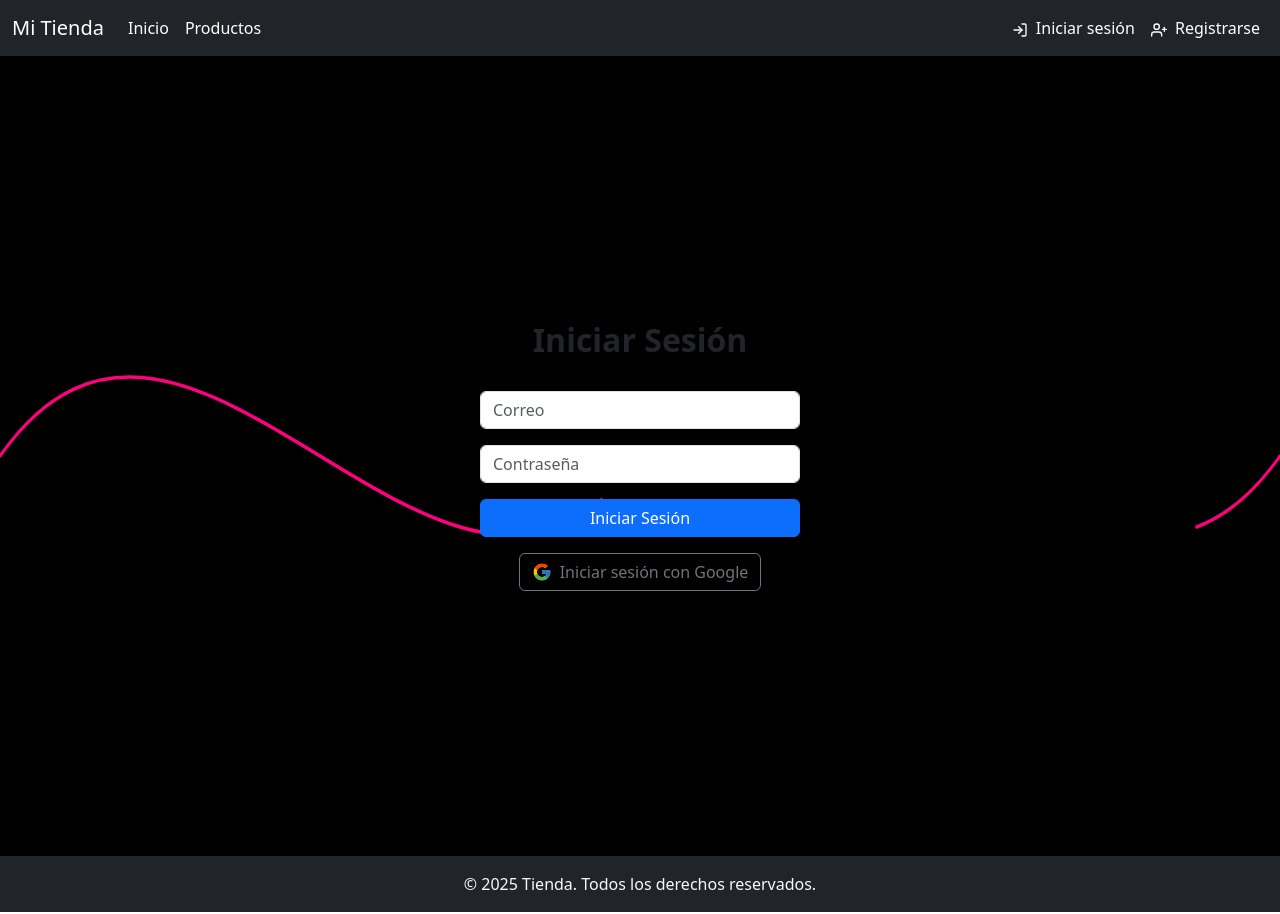
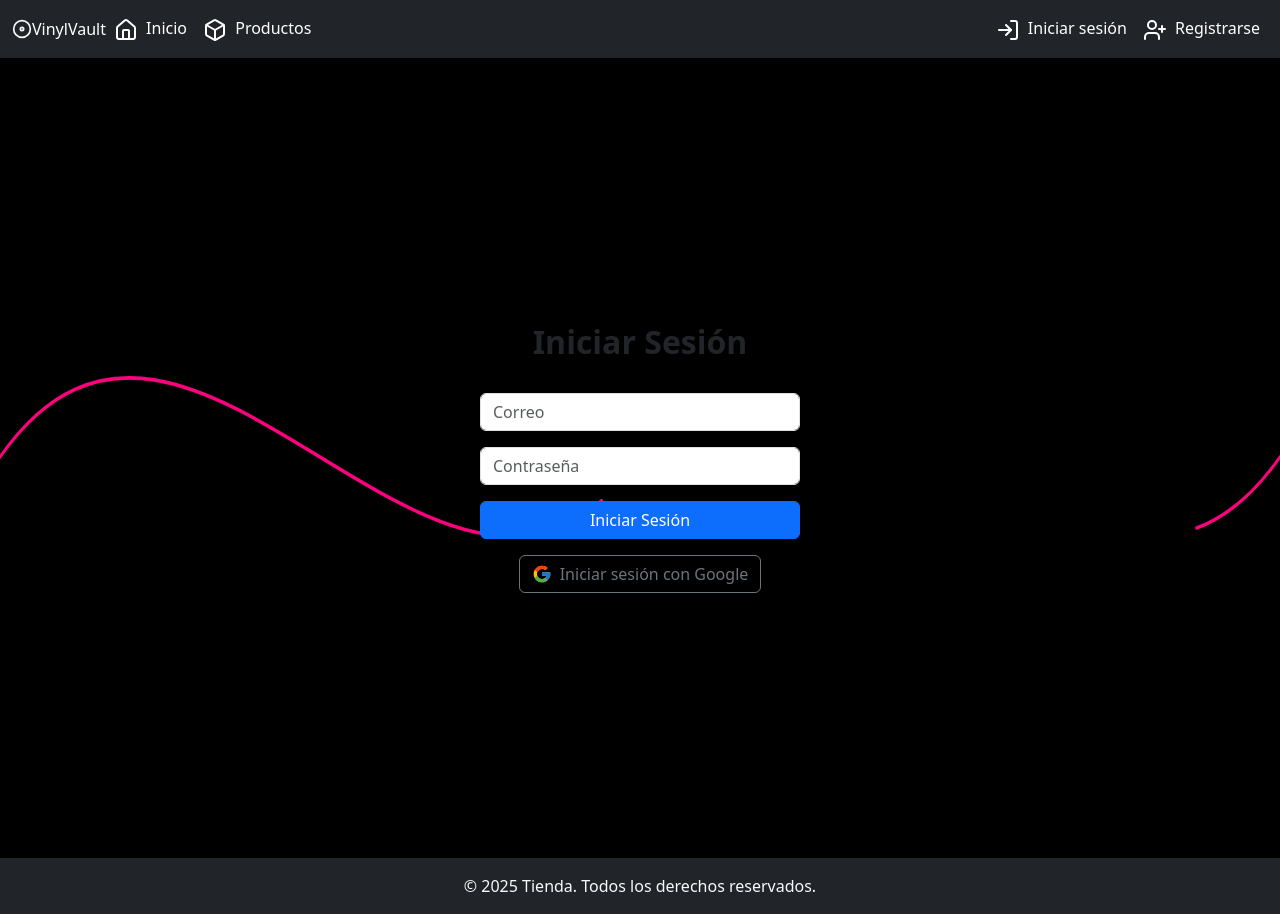
Before and after one commit to Ferox13/Ecommerce-React, a React app in the folder ecommerce-react/: page /login in a window 1280 px wide. Built offline with nearby package versions, Linux system fonts and the light colour scheme; no server answers; the database is empty; the HTML template or start-up script is replaced by a standard one.

Commit message:
Estilos header

```diff
--- a/ecommerce-react/src/components/Header/Header.tsx
+++ b/ecommerce-react/src/components/Header/Header.tsx
@@ -1,15 +1,17 @@
 import { useAuth } from "../../hooks/useAuth";
 import { Link } from "react-router-dom";
 import "./header.css";
-
 import {
-  FiLogIn,
-  FiLogOut,
-  FiUserPlus,
-  FiSettings,
-  FiPlus,
-  FiShoppingCart,
-} from "react-icons/fi";
+  Home,
+  Box,
+  LogIn,
+  LogOut,
+  UserPlus,
+  Settings,
+  Plus,
+  ShoppingCart,
+  Disc,
+} from "lucide-react";
 
 const Header: React.FC = () => {
   const { user, logout } = useAuth();
@@ -22,11 +24,10 @@ const Header: React.FC = () => {
   const isAdmin = user && user.email === "admin@admin.com";
 
   return (
-    <nav className="navbar navbar-expand-lg navbar-light bg-dark  w-100 text-light">
+    <nav className="navbar navbar-expand-lg navbar-light bg-dark w-100 text-light">
       <div className="container-fluid">
-        <Link className="navbar-brand" to="/">
-          Mi Tienda
-        </Link>
+      <Disc size={20} />
+      <span className="text-xl font-bold text-white">VinylVault</span>
         <button
           className="navbar-toggler"
           type="button"
@@ -39,12 +40,12 @@ const Header: React.FC = () => {
           <ul className="navbar-nav">
             <li className="nav-item">
               <Link className="nav-link" to="/">
-                Inicio
+                <Home className="me-1" /> Inicio
               </Link>
             </li>
             <li className="nav-item">
               <Link className="nav-link" to="/products">
-                Productos
+                <Box className="me-1" /> Productos
               </Link>
             </li>
             {/* Panel de Administrador - Solo visible para el admin */}
@@ -52,12 +53,12 @@ const Header: React.FC = () => {
               <>
                 <li className="nav-item">
                   <Link className="nav-link" to="/admin">
-                    <FiSettings className="me-1" /> Administración
+                    <Settings className="me-1" /> Administración
                   </Link>
                 </li>
                 <li className="nav-item">
                   <Link className="nav-link" to="/create">
-                    <FiPlus className="me-1" /> Crear Producto
+                    <Plus className="me-1" /> Crear Producto
                   </Link>
                 </li>
               </>
@@ -70,12 +71,12 @@ const Header: React.FC = () => {
               <>
                 <li className="nav-item">
                   <Link className="nav-link" to="/login">
-                    <FiLogIn className="me-1" /> Iniciar sesión
+                    <LogIn className="me-1" /> Iniciar sesión
                   </Link>
                 </li>
                 <li className="nav-item">
                   <Link className="nav-link" to="/register">
-                    <FiUserPlus className="me-1" /> Registrarse
+                    <UserPlus className="me-1" /> Registrarse
                   </Link>
                 </li>
               </>
@@ -83,12 +84,12 @@ const Header: React.FC = () => {
               <>
                 <li className="nav-item">
                   <Link className="nav-link" to="/cart">
-                    <FiShoppingCart className="me-1" /> Carrito
+                    <ShoppingCart className="me-1" /> Carrito
                   </Link>
                 </li>
                 <li className="nav-item">
                   <Link className="nav-link" to="/" onClick={handleLogout}>
-                    <FiLogOut className="me-1" /> Cerrar sesión
+                    <LogOut className="me-1" /> Cerrar sesión
                   </Link>
                 </li>
               </>
```
